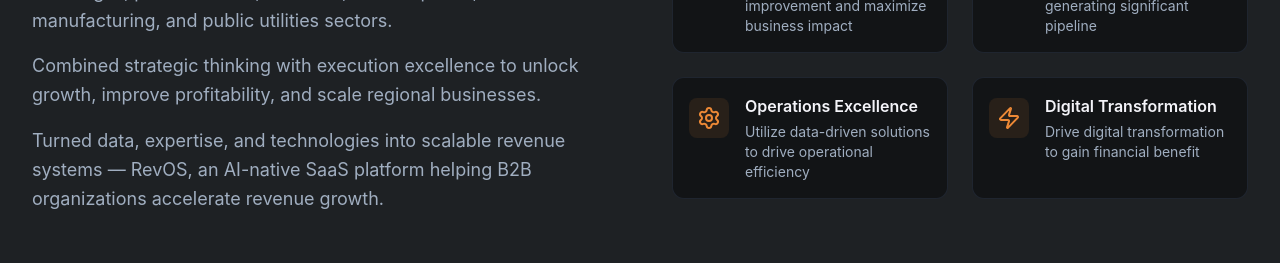
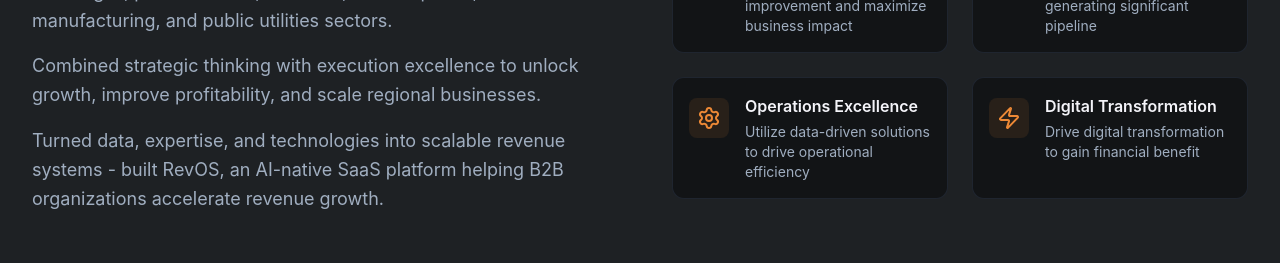
Before and after one commit to paulzyw/Paul-Intelligence-Hub-App, a React (Vite) app: page / in a window 1280 px wide. Shown: the part 1340-1603 px from the top of the page. Built offline with nearby package versions, Linux system fonts and the light colour scheme; no server answers; the database is empty.

Commit message:
docs: update RevOS project description
Clarify the role in building RevOS to better highlight technical contributions.

```diff
--- a/src/pages/Home.tsx
+++ b/src/pages/Home.tsx
@@ -273,7 +273,7 @@ export function Home() {
                   Combined strategic thinking with execution excellence to unlock growth, improve profitability, and scale regional businesses.
                 </p>
                 <p>
-                  Turned data, expertise, and technologies into scalable revenue systems — RevOS, an AI-native SaaS platform helping B2B organizations accelerate revenue growth.
+                  Turned data, expertise, and technologies into scalable revenue systems - built RevOS, an AI-native SaaS platform helping B2B organizations accelerate revenue growth.
                 </p>
               </div>
             </motion.div>
```
